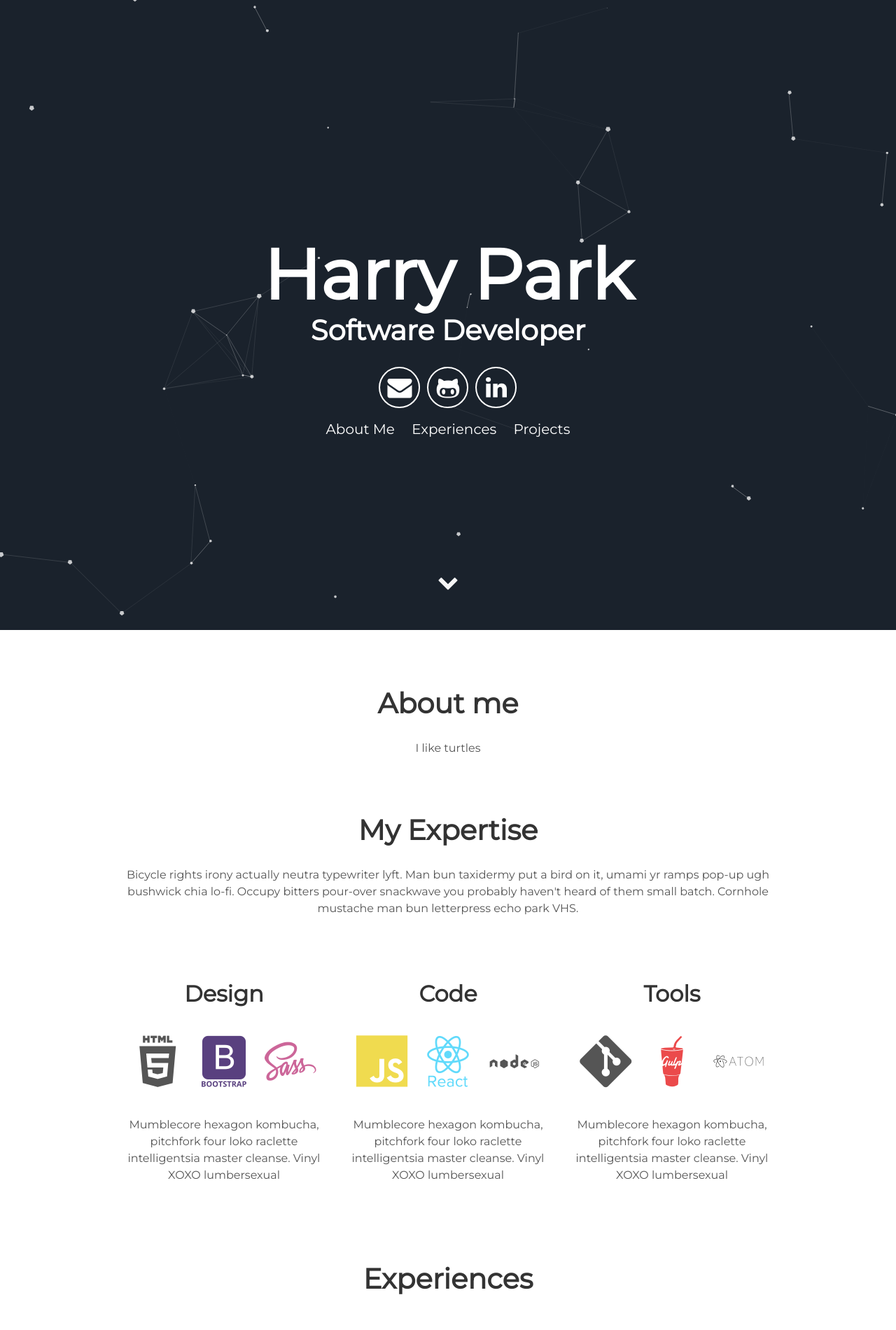
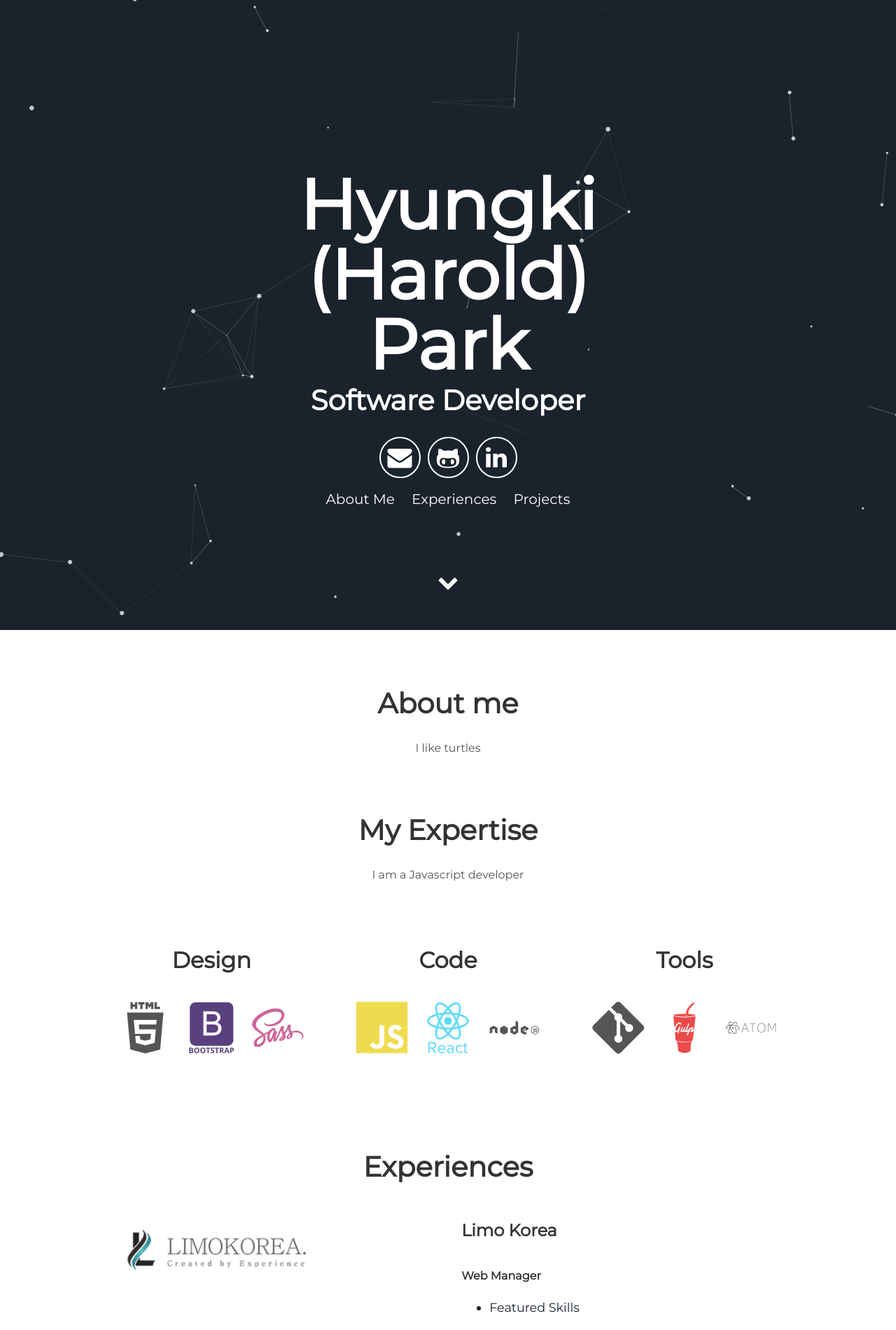
Before and after one commit to hyungkip/hyungkip.github.io, a Jekyll site: the page built from index.html, in a window 1280 px wide. Shown: the top 1900 px of the page at 70% size. Built offline with Jekyll 4.4.1, drawn with Linux system fonts in a browser that asks for light colours; some of the changed text lies outside the part shown.

Commit message:
[styles] changes consistency to image-left, contents right and changes config variables

```diff
--- a/_config.yml
+++ b/_config.yml
@@ -5,8 +5,8 @@ description: A blog about lorem ipsum dolor sit amet
 # url: "localhost:3000" # the base hostname & protocol for your site e.g. http://willianjusten.com.br
 
 # User settings
-username: Harry Park
-user_description: Bicycle rights irony actually neutra typewriter lyft. Man bun taxidermy put a bird on it, umami yr ramps pop-up ugh bushwick chia lo-fi. Occupy bitters pour-over snackwave you probably haven't heard of them small batch. Cornhole mustache man bun letterpress echo park VHS.
+username: Hyungki (Harold) Park
+user_description: I am a Javascript developer
 user_title: Software Developer
 email: hyungkip@gmail.com
 twitter_username: lorem_ipsum
--- a/_includes/about.html
+++ b/_includes/about.html
@@ -10,23 +10,20 @@
       <i class="devicon-html5-plain-wordmark"></i>
       <i class="devicon-bootstrap-plain-wordmark colored"></i>
       <i class="devicon-sass-original colored"></i>
-      <p>Mumblecore hexagon kombucha, pitchfork four loko raclette intelligentsia master cleanse.
-        Vinyl XOXO lumbersexual</p>
+      <p></p>
     </div>
     <div class="tech">
       <h2>Code</h2>
       <i class="devicon-javascript-plain colored"></i>
       <i class="devicon-react-original-wordmark colored"></i>
       <i class="devicon-nodejs-plain-wordmark"></i>
-      <p>Mumblecore hexagon kombucha, pitchfork four loko raclette intelligentsia master cleanse.
-        Vinyl XOXO lumbersexual</p>
+      <p></p>
     </div>
     <div class="tech">
       <h2>Tools</h2>
       <i class="devicon-git-plain"></i>
       <i class="devicon-gulp-plain colored"></i>
       <i class="devicon-atom-original-wordmark"></i>
-      <p>Mumblecore hexagon kombucha, pitchfork four loko raclette intelligentsia master cleanse.
-        Vinyl XOXO lumbersexual</p>
+      <p></p>
     </div>
 </div>
--- a/_includes/experiences.html
+++ b/_includes/experiences.html
@@ -2,17 +2,16 @@
   <h1>Experiences</h1>
 </div>
 <div class="user-projects">
-  <div class="images-right">
+  <div class="images-left">
     <img alt="mountains" src="{{ "/assets/img/limokorea.png" | prepend: site.baseurl }}" />
   </div>
-  <div class="contents">
+  <div class="contents-right">
     <h3>Limo Korea</h3>
     <h4>Web Manager</h4>
     <ul>
       <li> Featured Skills</li>
     </ul>
     <p>Lorem ipsum dolor sit amet, consectetur adipisicing elit, sed do eiusmod tempor incididunt ut labore et dolore magna aliqua. Ut enim ad minim veniam, quis nostrud exercitation ullamco laboris nisi ut aliquip ex ea commodo consequat.</p>
-    <a class="project-link" href="#">Check it out</a>
   </div>
 </div>
 <div class="user-projects">
@@ -29,14 +28,13 @@
       <li>Complemented my work in code through clear and concise documentation</li>
     </ul>
     <p></p>
-    <a class="project-link" href="#">Check it out</a>
   </div>
 </div>
 <div class="user-projects">
-  <div class="images-right">
+  <div class="images-left">
     <img alt="mountains" src="{{ "/assets/img/samcosta.png" | prepend: site.baseurl }}" />
   </div>
-  <div class="contents-left">
+  <div class="contents-right">
     <h3>Sam Costa Productions</h3>
     <h4>Freelance Developer</h4>
     <ul>
@@ -48,7 +46,6 @@
       <li>Cooperated with employer to interpret mockups of clients feature req</li>
     </ul>
     <p></p>
-    <a class="project-link" href="#">Check it out</a>
   </div>
 </div>
 <div class="user-projects">
@@ -64,8 +61,12 @@
       <li>Developed SQL queries to serve data requests from other departments</li>
       <li>Saved hundreds of teachers hours with an SQL survey that simplified filling out the CRDC bi-annual surveys</li>
     </ul>
-    <p>
-</p>
-    <a class="project-link" href="#">Check it out</a>
+    <p></p>
   </div>
 </div>
+<style scoped>
+    img {
+        width: 300px
+        text-align: center;
+    }
+</style>
--- a/_includes/projects.html
+++ b/_includes/projects.html
@@ -2,10 +2,10 @@
   <h1>Projects</h1>
 </div>
 <div class="user-projects">
-  <div class="images-right">
+  <div class="images-left">
     <img alt="mountains" src="{{ "/assets/img/mountains.jpg" | prepend: site.baseurl }}" />
   </div>
-  <div class="contents">
+  <div class="contents=right">
     <h3>HunkyBot</h3>
     <ul>
       <li>My own discordbot</li>
@@ -56,6 +56,7 @@
 
 <style scoped>
     img {
-        width: 300px
+        width: 300px;
+        text-align: center;
     }
 </style>
```
